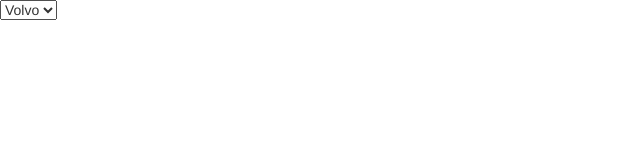
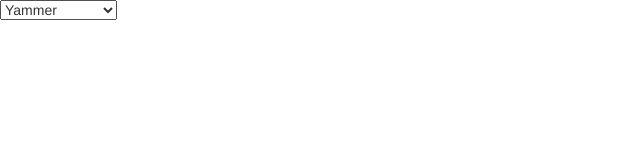
Before and after one commit to jamiemacg21/training-app, a website: page public/index.html in a window 1280 px wide. Shown: the full height of the page, 0-640 px from the left. Drawn offline with nearby package versions, Linux system fonts and the light colour scheme.

Commit message:
course choice update

```diff
--- a/public/index.html
+++ b/public/index.html
@@ -10,9 +10,9 @@
 
   <body>
   	<select name="Courses">
-		<option value="Yammer">Volvo</option>
-		<option value="Jira">Saab</option>
-		<option value="Stock Checker">Fiat</option>
+		<option value="Yammer">Yammer</option>
+		<option value="Jira">Jira</option>
+		<option value="Stock Checker">Stock_Checker</option>
 	</select>
   </body>
 </html>
```
